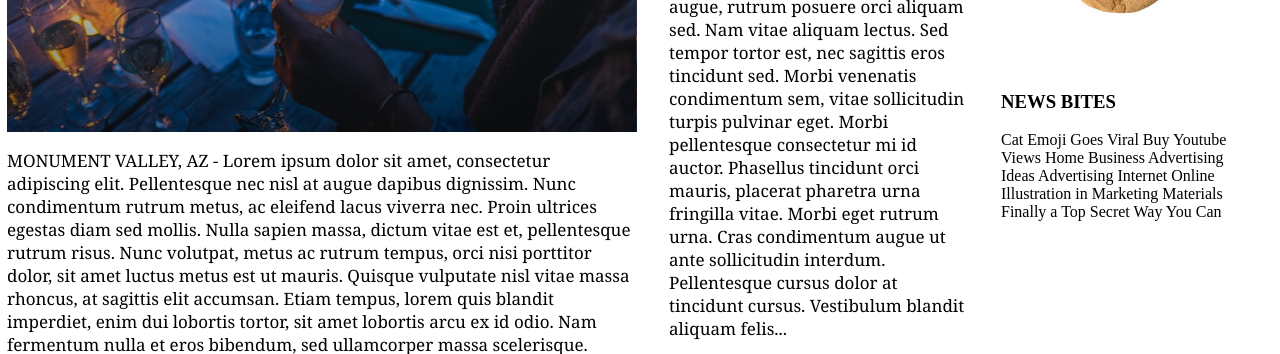
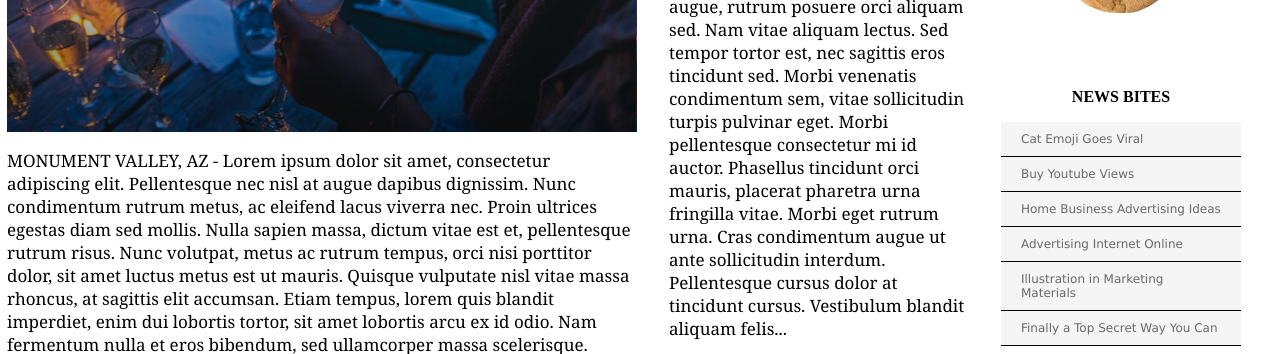
Before and after one commit to scobo1/my_times, a plain HTML site: page index.html in a window 1280 px wide. Shown: the part 292-646 px from the top of the page. Drawn offline with Linux system fonts and the light colour scheme.

Commit message:
Finished third column (step 6), now the footer (step 7)

```diff
--- a/index.html
+++ b/index.html
@@ -71,8 +71,13 @@
   <div class="column small">
     <img src="./resources/images/img-news-bite.png" alt="News Bites">
     <div class="news-bites">
-      <h3>NEWS BITES</h3>
-      <p>Cat Emoji Goes Viral Buy Youtube Views Home Business Advertising Ideas Advertising Internet Online Illustration in Marketing Materials Finally a Top Secret Way You Can</p>
+      <p class="bites-title">NEWS BITES</p>
+      <span>Cat Emoji Goes Viral</span>
+      <span>Buy Youtube Views</span>
+      <span>Home Business Advertising Ideas</span>
+      <span>Advertising Internet Online</span>
+      <span>Illustration in Marketing Materials</span>
+      <span>Finally a Top Secret Way You Can</span>
 
     </div>
   </div>
--- a/resources/css/style.css
+++ b/resources/css/style.css
@@ -60,6 +60,7 @@ nav span a {
 
 .column.small {
   width: 240px;
+  flex-direction: column;
 }
 
 .column {
@@ -134,8 +135,26 @@ nav span a {
   font-weight: normal;
   font-size: 17px;
   color: black;
-
 }
 
 .news-bites {
+  display: flex;
+  flex-direction: column;
+  text-align: center;
 }
+
+.news-bites p {
+  font-size: 16px;
+  font-weight: bold;
+}
+
+.news-bites span {
+  background-color: WhiteSmoke;
+  font-family: Verdana;
+  font-size: 12px;
+  color: DimGray;
+  margin: 0px;
+  border-bottom: 1px solid black;
+  padding: 10px 20px;
+  text-align: left;
+}
```
